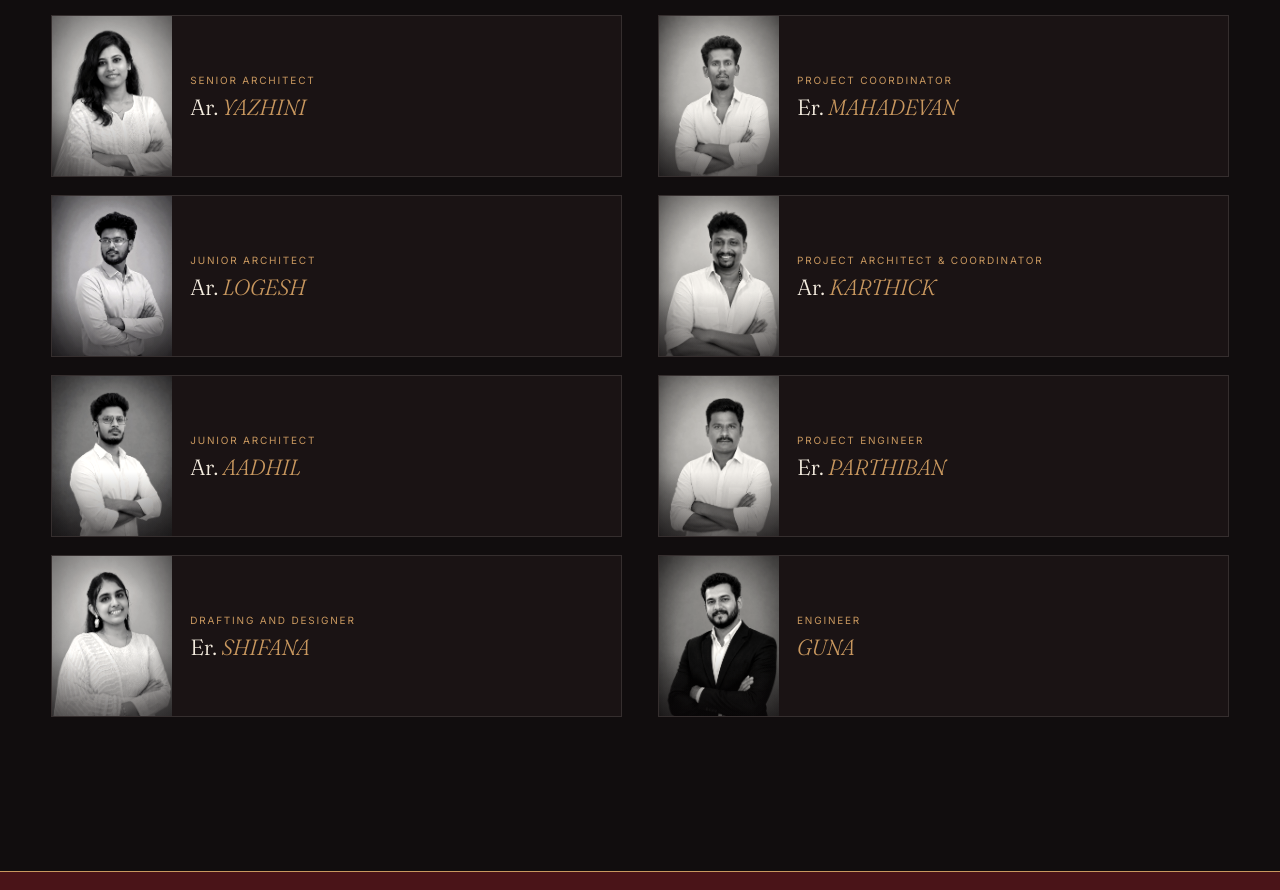
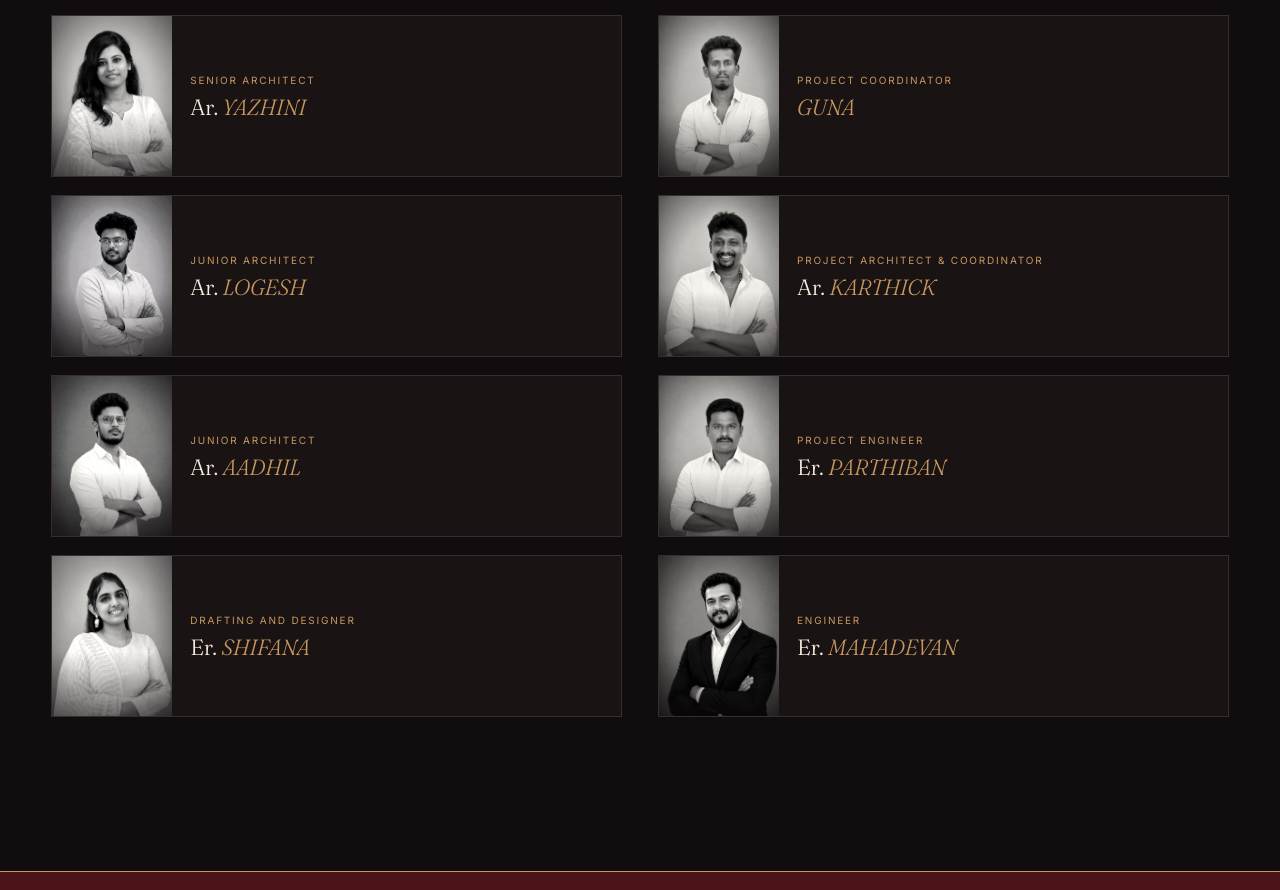
Before and after one commit to byitus/qwertyui, a website: page index.html in a window 1280 px wide. Shown: the part 4912-5802 px from the top of the page. Drawn offline with Linux system fonts and the light colour scheme.

Commit message:
Add files via upload

```diff
--- a/index.html
+++ b/index.html
@@ -285,8 +285,8 @@
               <div class="member__body"><span class="member__role">Senior Engineer</span><h3 class="member__name">Er. <em>PRABHA</em></h3></div>
             </article>
             <article class="member member--staff reveal">
-              <div class="member__media"><img src="images/team-staff-07.jpeg" alt="Er. Mahadevan"></div>
-              <div class="member__body"><span class="member__role">Project Coordinator</span><h3 class="member__name">Er. <em>MAHADEVAN</em></h3></div>
+              <div class="member__media"><img src="images/team-staff-07.jpeg" alt="Guna"></div>
+              <div class="member__body"><span class="member__role">Project Coordinator</span><h3 class="member__name"><em>GUNA</em></h3></div>
             </article>
             <article class="member member--staff reveal">
               <div class="member__media"><img src="images/team-staff-11.jpeg" alt="Ar. Karthick"></div>
@@ -297,8 +297,8 @@
               <div class="member__body"><span class="member__role">Project Engineer</span><h3 class="member__name">Er. <em>PARTHIBAN</em></h3></div>
             </article>
             <article class="member member--staff reveal">
-              <div class="member__media"><img src="images/team-staff-10.jpeg" alt="Guna"></div>
-              <div class="member__body"><span class="member__role">Engineer</span><h3 class="member__name"><em>GUNA</em></h3></div>
+              <div class="member__media"><img src="images/team-staff-10.jpeg" alt="Er. Mahadevan"></div>
+              <div class="member__body"><span class="member__role">Engineer</span><h3 class="member__name">Er. <em>MAHADEVAN</em></h3></div>
             </article>
           </div>
         </div>
```
